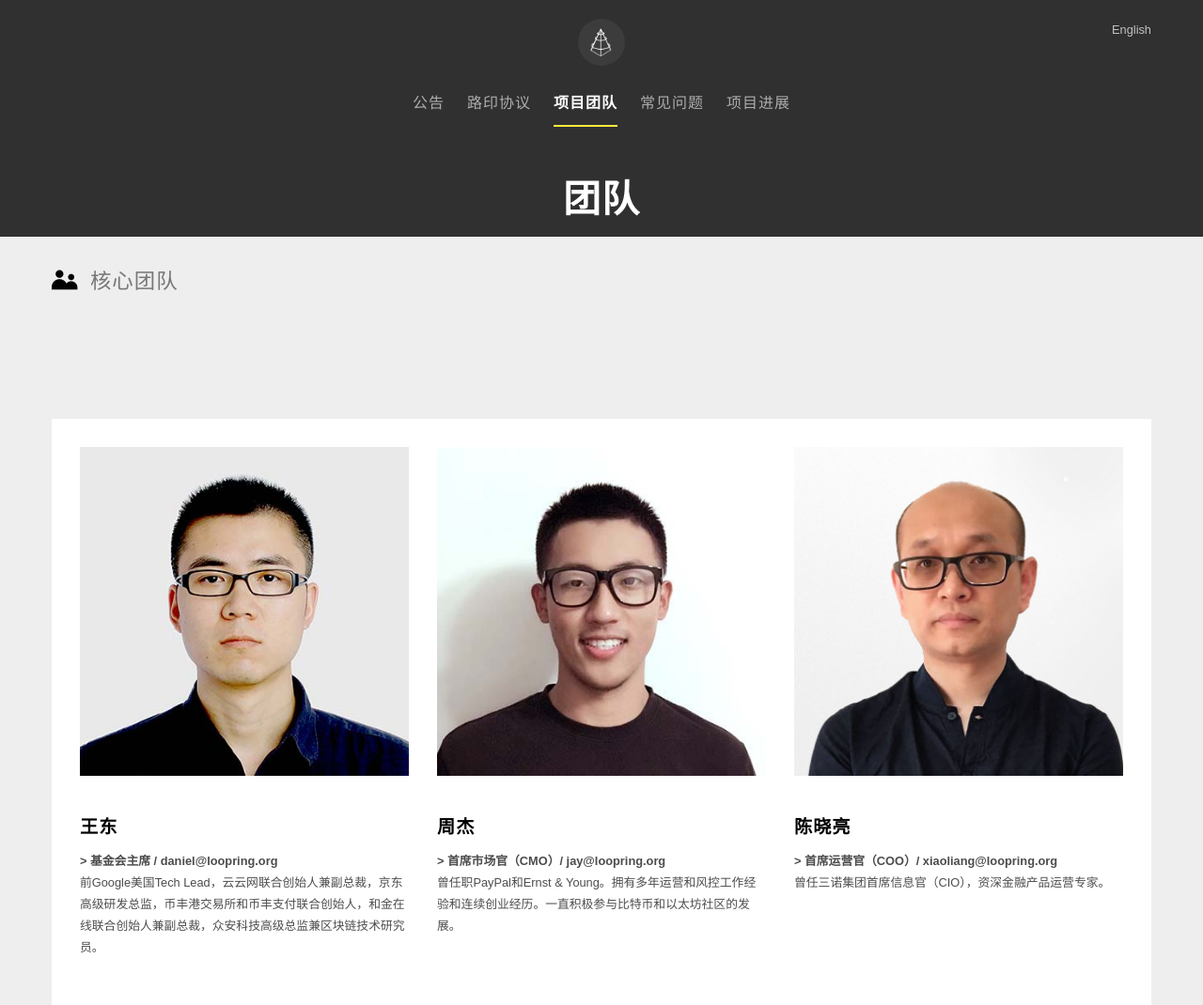
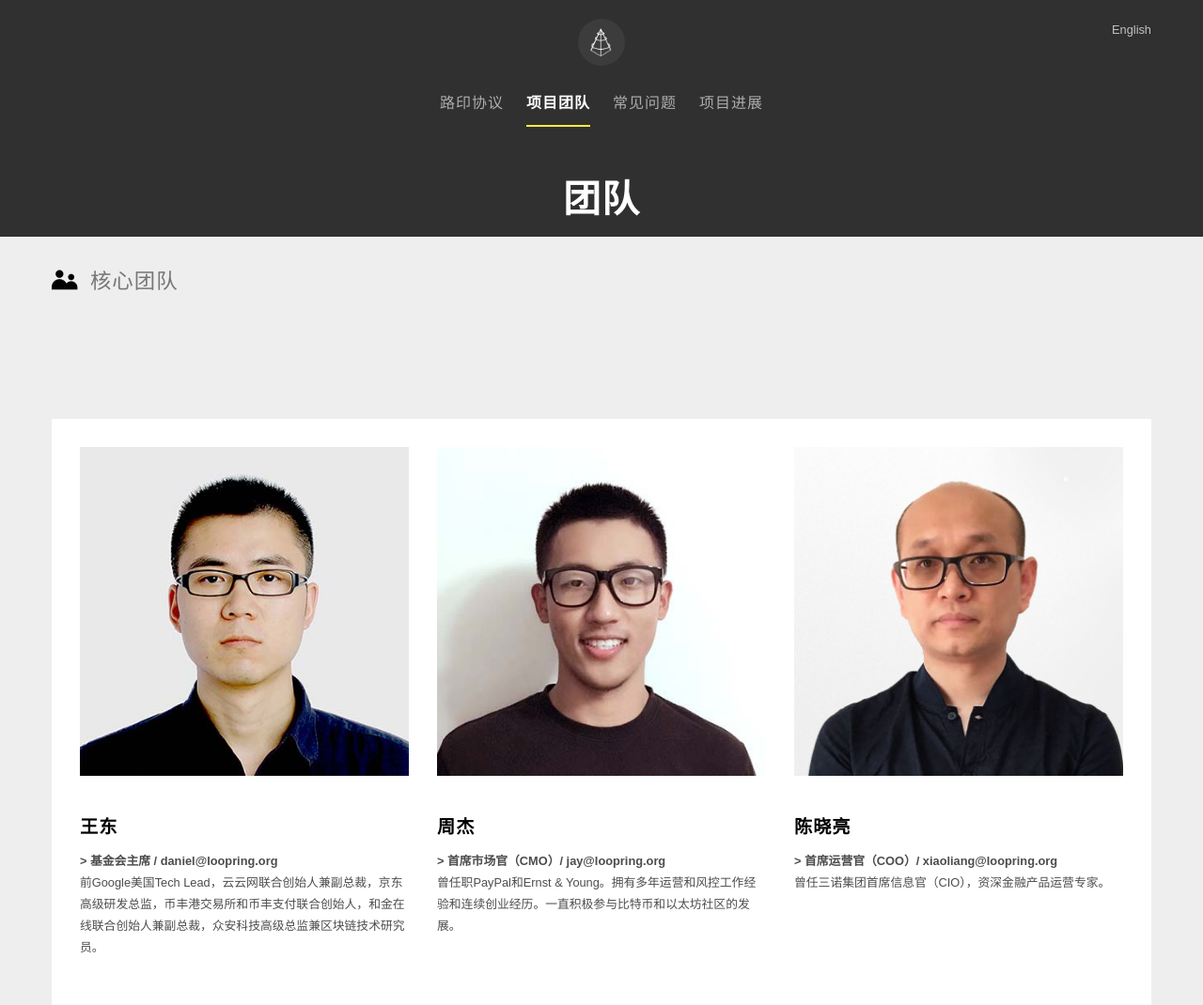
Before and after one commit to ruizhaoz1/website, a plain HTML site: page cn/team.html in a window 1280 px wide. Shown: the top 1070 px of the page at 94% size. Drawn offline with Linux system fonts and the light colour scheme; files whose address does not match are found by name.

Commit message:
Update team.html

```diff
--- a/cn/team.html
+++ b/cn/team.html
@@ -34,7 +34,7 @@
             </div>
             <div class="topbar-block">
                 <ul class="topbar-nav nav">
-                    <li class="nav-item"><a class="nav-link" href="anouncement.html">公告</a></li>
+                    <!--<li class="nav-item"><a class="nav-link" href="anouncement.html">公告</a></li>-->
                     <li class="nav-item"><a class="nav-link " href="index.html">路印协议</a></li>
                     <li class="nav-item"><a class="nav-link active" href="team.html">项目团队</a></li>
                     <li class="nav-item"><a class="nav-link" href="faq.html">常见问题</a></li>
```
